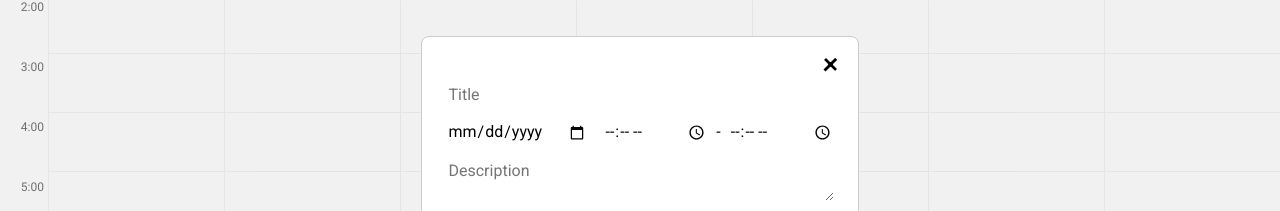
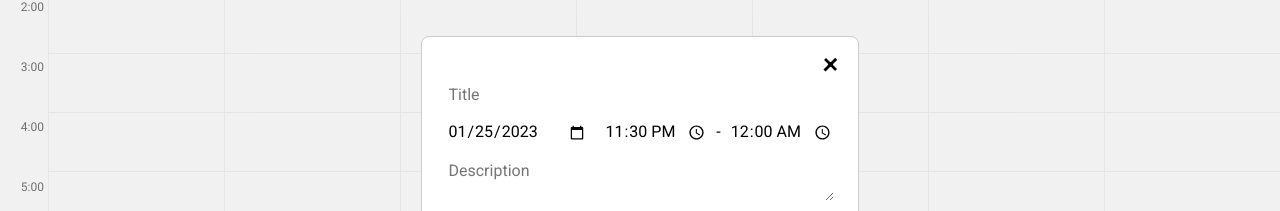
Before and after one commit to Mwxyz2022/calendar-project, a React app: page / in a window 1280 px wide. Both pictures are taken after a click on the button "Create". Shown: the part 244-455 px from the top of the page. Built offline with nearby package versions, Linux system fonts and the light colour scheme; no server answers.

Commit message:
added default time to create an event

```diff
--- a/src/components/header/Header.jsx
+++ b/src/components/header/Header.jsx
@@ -13,13 +13,21 @@ const Header = ({ weekStartDate, weekDates, setStartWeek, setToggleModal }) => {
 		setToggleModal(true);
 	};
 
-	const changeWeekHandler = (updateWeek) => {
+	const changeWeekHandler = (event) => {
+		const week = {
+			previous: -7,
+			next: 7,
+		};
+
 		setStartWeek(
 			new Date(
-				weekStartDate.setDate(weekStartDate.getDate() + updateWeek)
+				weekStartDate.setDate(
+					weekStartDate.getDate() + week[event.currentTarget.name]
+				)
 			)
 		);
 	};
+
 	const getMonth = () => {
 		const currentMonths = [
 			...new Set(weekDates.map((day) => months[day.getMonth()])),
@@ -30,6 +38,8 @@ const Header = ({ weekStartDate, weekDates, setStartWeek, setToggleModal }) => {
 
 		return `${currentMonths[0]} - ${currentMonths[1]}`;
 	};
+
+	const currentMonth = getMonth();
 
 	return (
 		<header className="header">
@@ -52,18 +62,20 @@ const Header = ({ weekStartDate, weekDates, setStartWeek, setToggleModal }) => {
 				</button>
 				<button
 					className="icon-button navigation__nav-icon"
-					onClick={() => changeWeekHandler(-7)}
+					name="previous"
+					onClick={changeWeekHandler}
 				>
 					<i className="fas fa-chevron-left"></i>
 				</button>
 				<button
 					className="icon-button navigation__nav-icon"
-					onClick={() => changeWeekHandler(7)}
+					name="next"
+					onClick={changeWeekHandler}
 				>
 					<i className="fas fa-chevron-right"></i>
 				</button>
 				<span className="navigation__displayed-month">
-					{getMonth()}
+					{currentMonth}
 				</span>
 			</div>
 		</header>
--- a/src/components/modal/Modal.jsx
+++ b/src/components/modal/Modal.jsx
@@ -1,27 +1,34 @@
 import React from 'react';
+import moment from 'moment/moment';
 import PropTypes from 'prop-types';
 import { postEvent, fetchEvent } from '../../gateway/events';
 import { isValidationEvent } from './validation';
+import { getDefStartTime, getDefEndTime } from './defaultTimeUtils';
 
 import './modal.scss';
 
 const Modal = ({ setToggleModal, setEvents, events }) => {
+	const currentMoment = moment().set('hour', 23).set('minute', 16);
+
+	const defaultTime = {
+		eventDate: moment().format('YYYY-MM-DD'),
+		eventStartTime: getDefStartTime(currentMoment),
+		eventEndTime: getDefEndTime(getDefStartTime(currentMoment)),
+	};
+
 	const closeModal = () => {
 		setToggleModal(false);
 	};
 
 	const createEventHandler = (e) => {
 		e.preventDefault();
-
+		console.log(e.target.startTime.value);
 		const newEvent = {
 			title: e.target.title.value,
-
 			description: e.target.description.value,
-
 			dateFrom: new Date(
 				`${e.target.date.value} ${e.target.startTime.value}`
 			).getTime(),
-
 			dateTo: new Date(
 				`${e.target.date.value} ${e.target.endTime.value}`
 			).getTime(),
@@ -60,12 +67,14 @@ const Modal = ({ setToggleModal, setEvents, events }) => {
 								type="date"
 								name="date"
 								className="event-form__field"
+								defaultValue={defaultTime.eventDate}
 								required
 							/>
 							<input
 								type="time"
 								name="startTime"
 								className="event-form__field"
+								defaultValue={defaultTime.eventStartTime}
 								step="900"
 								required
 							/>
@@ -74,6 +83,7 @@ const Modal = ({ setToggleModal, setEvents, events }) => {
 								type="time"
 								name="endTime"
 								className="event-form__field"
+								defaultValue={defaultTime.eventEndTime}
 								step="900"
 								required
 							/>
--- /dev/null
+++ b/src/components/modal/defaultTimeUtils.js
@@ -0,0 +1,43 @@
+const formatHour = (hour) => {
+	return hour < 10 ? `0${hour}` : hour;
+};
+
+export const getDefStartTime = (date) => {
+	let hour = date.get('hour');
+	const currentMins = date.get('minutes');
+	let mins = null;
+
+	if (currentMins > 0 && currentMins <= 15) mins = '15';
+	if (currentMins > 15 && currentMins <= 30) mins = '30';
+	if (currentMins > 30 && currentMins <= 45) mins = '45';
+
+	if (
+		(currentMins > 45 && currentMins <= 59 && hour === 23) ||
+		(hour === 0 && currentMins === 0)
+	)
+		return '00:00';
+
+	if (currentMins > 45 && hour !== 23) {
+		hour += 1;
+		return `${formatHour(hour)}:00`;
+	}
+
+	hour = formatHour(hour);
+
+	return `${hour}:${mins}`;
+};
+
+export const getDefEndTime = (date) => {
+	let [hour, mins] = date.split(':');
+	hour = parseInt(hour);
+
+	if ((hour === 0 && mins == 0) || (hour === 23 && mins > 0)) {
+		return '00:00';
+	}
+
+	if (hour === 0 && mins > 0) {
+		return `01:${mins}`;
+	}
+
+	return `${formatHour(hour + 1)}:${mins}`;
+};
```
